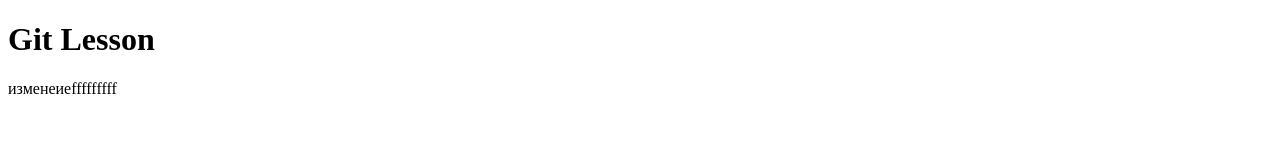
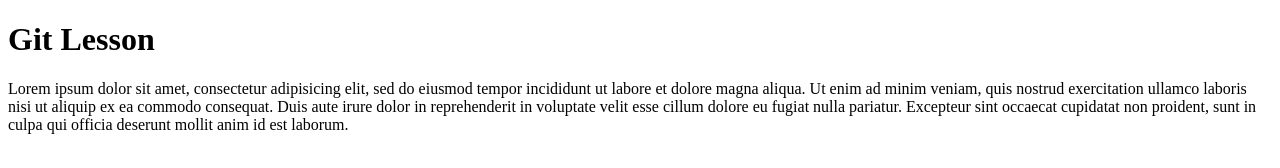
Before and after one commit to GamzatMagomedov/git-example, a plain HTML site: page index.html in a window 1280 px wide. Drawn offline with Linux system fonts and the light colour scheme.

Commit message:
Third commit

```diff
--- a/index.html
+++ b/index.html
@@ -6,7 +6,12 @@
 </head>
 <body>
 	<h1>Git Lesson</h1>
-	<p> изменеиеfffffffff</p>
+	<p> Lorem ipsum dolor sit amet, consectetur adipisicing elit, sed do eiusmod
+	tempor incididunt ut labore et dolore magna aliqua. Ut enim ad minim veniam,
+	quis nostrud exercitation ullamco laboris nisi ut aliquip ex ea commodo
+	consequat. Duis aute irure dolor in reprehenderit in voluptate velit esse
+	cillum dolore eu fugiat nulla pariatur. Excepteur sint occaecat cupidatat non
+	proident, sunt in culpa qui officia deserunt mollit anim id est laborum.</p>
 
 </body>
 </html>
```
